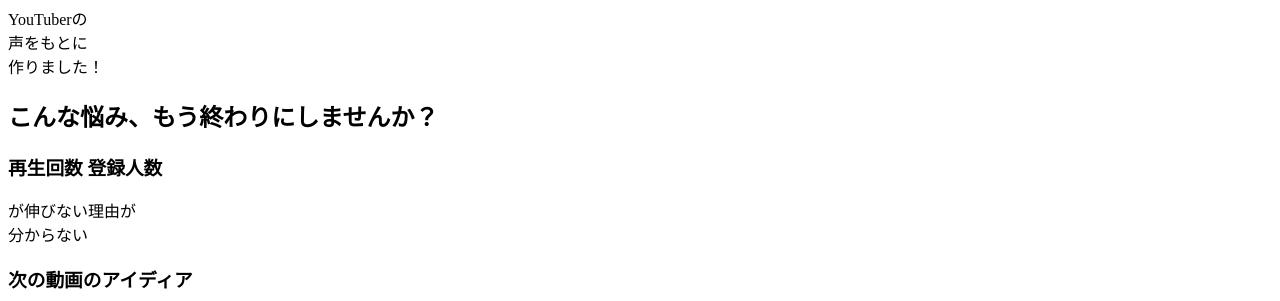
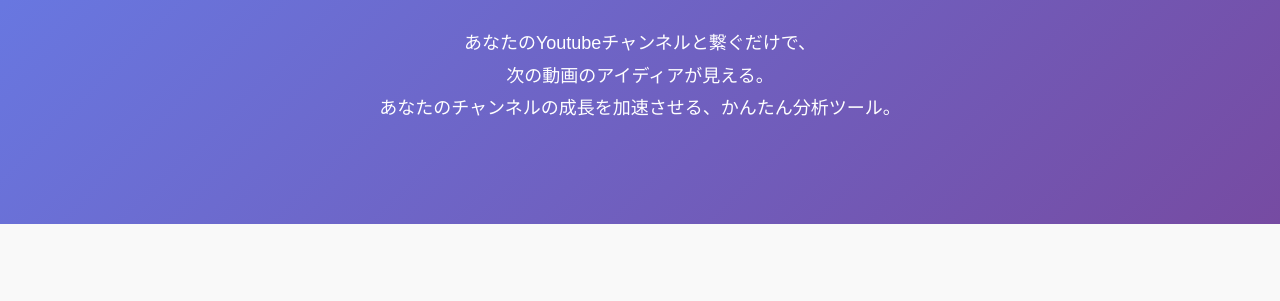
Before and after one commit to Taka6116/Youtube_bunsekikun, a plain HTML site: page index.html in a window 1280 px wide. Shown: the part 310-611 px from the top of the page. Drawn offline with Linux system fonts and the light colour scheme.

Commit message:
Update index.html

```diff
--- a/index.html
+++ b/index.html
@@ -4,7 +4,7 @@
     <meta charset="UTF-8">
     <meta name="viewport" content="width=device-width, initial-scale=1.0">
     <title>YouTubeチャンネル分析・改善支援ツール</title>
-    <link rel="stylesheet" href="分析君.css">
+    <link rel="stylesheet" href="bunseki_kun.css">
 </head>
 <body>
     <!-- ヘッダー -->
```
